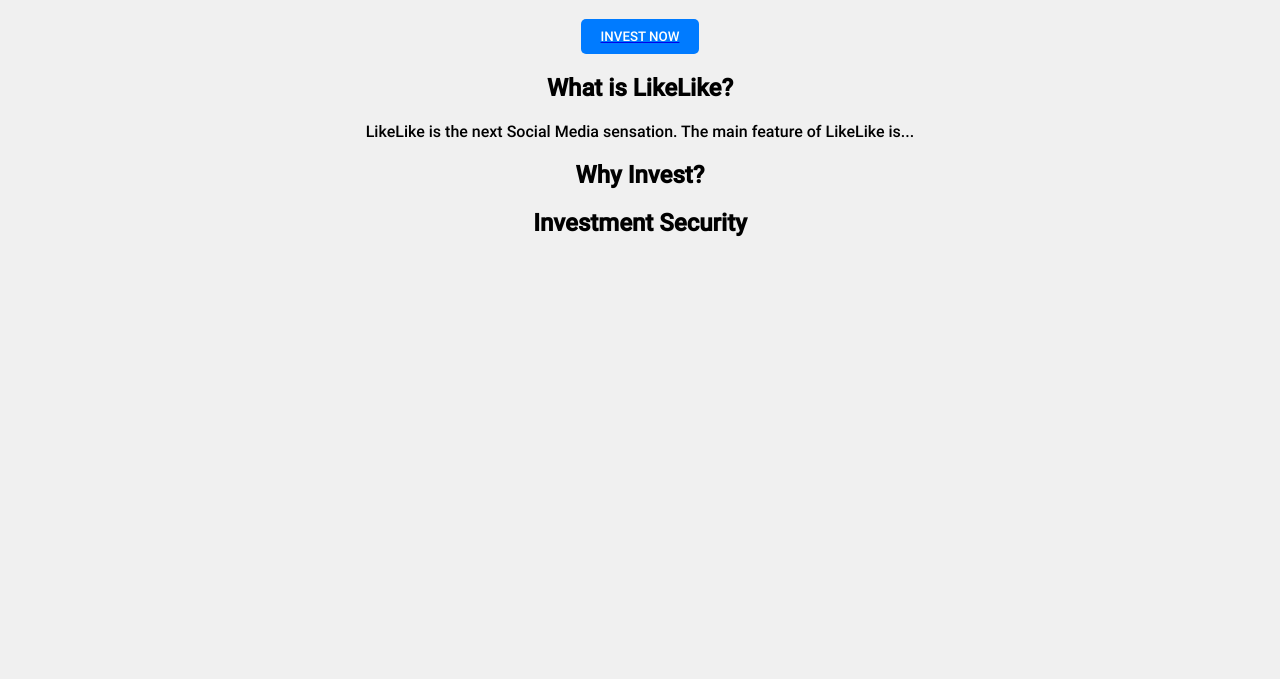
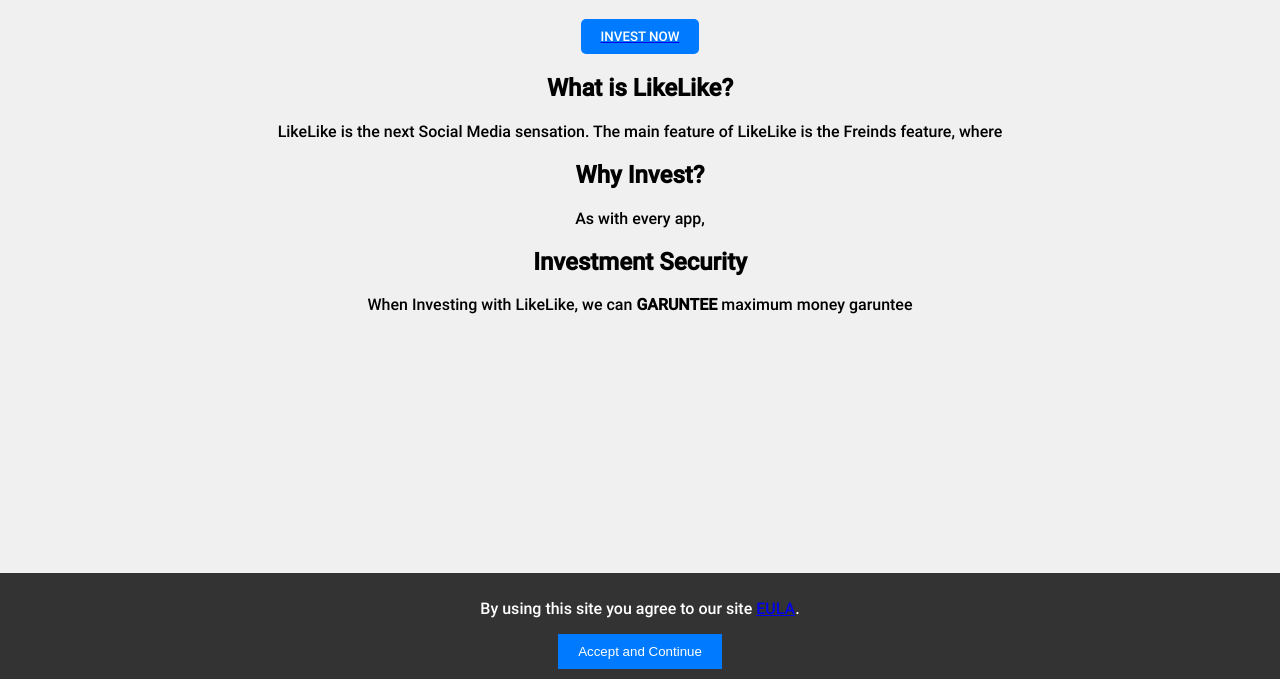
Before and after one commit to LikeLikeDev/likelikedev.github.io, a plain HTML site: page docs/index.html in a window 1280 px wide. Shown: the part 121-800 px from the top of the page. Drawn offline with Linux system fonts and the light colour scheme.

Commit message:
added cookies and eula.txt

```diff
--- a/docs/index.html
+++ b/docs/index.html
@@ -86,6 +86,26 @@
             color: #fff;
             text-decoration: none;
         }
+        .cookies-popup {
+            display: none;
+            position: fixed;
+            bottom: 0;
+            left: 0;
+            right: 0;
+            padding: 10px;
+            background-color: #333;
+            color: #fff;
+            text-align: center;
+            z-index: 1000;
+        }
+
+        .cookies-accept {
+            background-color: #007bff;
+            color: #fff;
+            border: none;
+            padding: 10px 20px;
+            cursor: pointer;
+        }
     </style>
 </head>
 <body>
@@ -96,22 +116,55 @@
     </nav>
 </header>
 <main>
+    <div class="cookies-popup" id="cookiesPopup">
+        <p>By using this site you agree to our site <a href="/eula.html">EULA</a>.</p>
+        <button class="cookies-accept" id="acceptCookies">Accept and Continue</button>
+    </div>
     <h1>Why Invest - LikeLike</h1>
     <a href="invest.html"><button id="investMainButton">INVEST NOW</button></a>
     <section id="whatIs">
         <h2>What is LikeLike?</h2>
-        <p>LikeLike is the next Social Media sensation. The main feature of LikeLike is...</p>
+        <p>LikeLike is the next Social Media sensation. The main feature of LikeLike is the Freinds feature, where </p>
     </section>
     <section id="whyInvest">
         <h2>Why Invest?</h2>
+        <p>As with every app, </p>
     </section>
     <section id="investSecurity">
         <h2>Investment Security</h2>
+        <p>When Investing with LikeLike, we can <strong>GARUNTEE</strong> maximum money garuntee</p>
     </section>
     <br><br><br><br><br><br><br><br><br><br><br><br><br><br><br><br><br><br><br><br><br><br><br><br><br><br><br><br>
 </main>
 <footer>
     <p><a href="#">Back to Top</a> • <a href="invest.html">Invest</a> • © LikeLike 2023</p>
 </footer>
+<script>
+    // Function to show the cookies popup
+    function showCookiesPopup() {
+        const cookiesPopup = document.getElementById('cookiesPopup');
+        cookiesPopup.style.display = 'block';
+    }
+
+    // Function to hide the cookies popup
+    function hideCookiesPopup() {
+        const cookiesPopup = document.getElementById('cookiesPopup');
+        cookiesPopup.style.display = 'none';
+    }
+
+    // Check if the user has previously accepted cookies
+    const hasAcceptedCookies = localStorage.getItem('acceptedCookies');
+
+    if (!hasAcceptedCookies) {
+        showCookiesPopup();
+    }
+
+    // Event listener for the "Accept" button
+    const acceptCookiesButton = document.getElementById('acceptCookies');
+    acceptCookiesButton.addEventListener('click', function() {
+        localStorage.setItem('acceptedCookies', 'true');
+        hideCookiesPopup();
+    });
+</script>
 </body>
 </html>
```
Also changed, not shown: docs/eula.txt (added).
